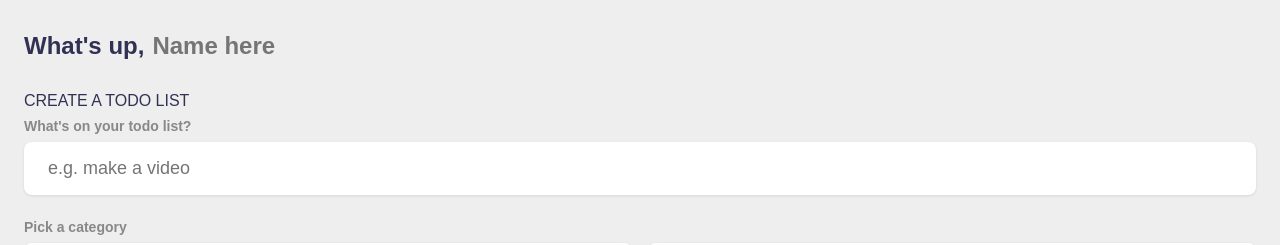
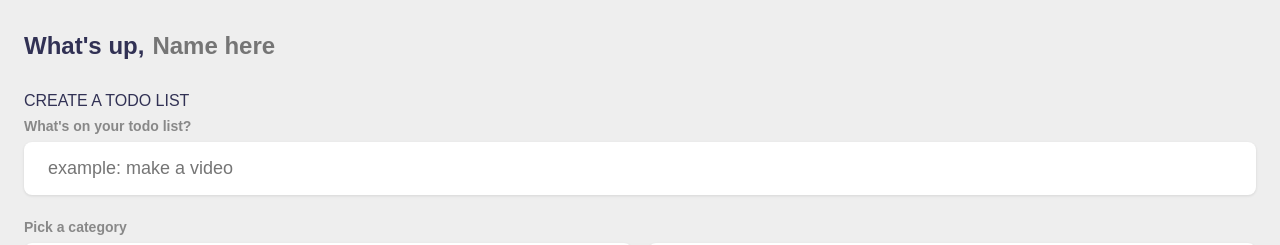
Before and after one commit to GraciouxMbanugo/Todo-List-App, a Vue app: page / in a window 1280 px wide. Shown: the top 245 px of the page. Built offline with nearby package versions, Linux system fonts and the light colour scheme.

Commit message:
updated todoApp

```diff
--- a/src/App.vue
+++ b/src/App.vue
@@ -64,7 +64,7 @@ import { ref, onMounted, computed, watch } from 'vue'
                         type="text"
                         name="content"
                         id="content"
-                        placeholder="e.g. make a video"
+                        placeholder="example: make a video"
                         v-model="input_content" />
                 <h4>Pick a category</h4>
                 <div class="options">
```
